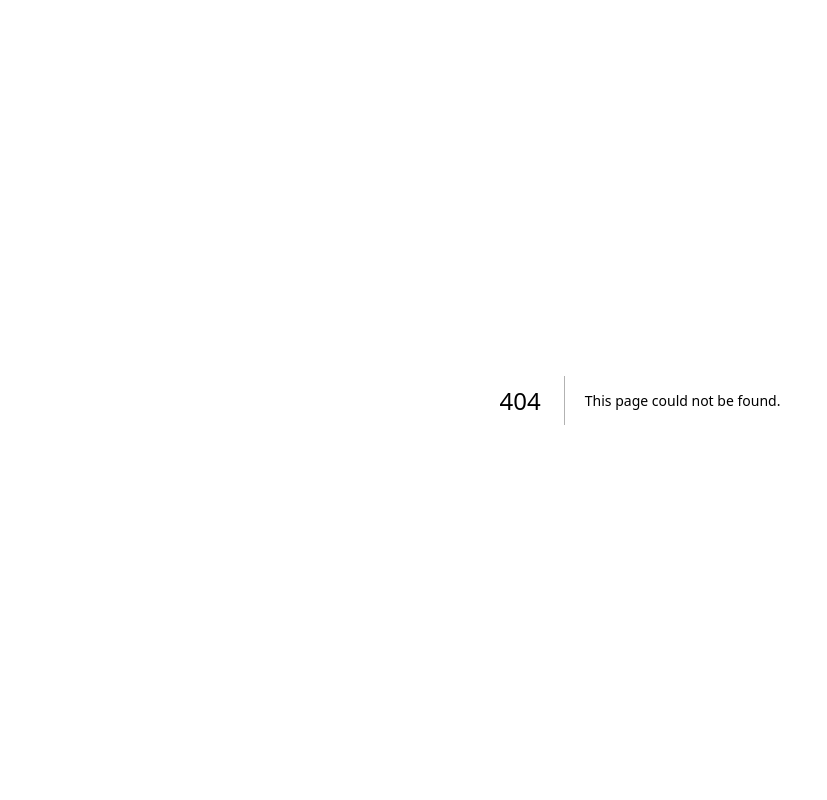
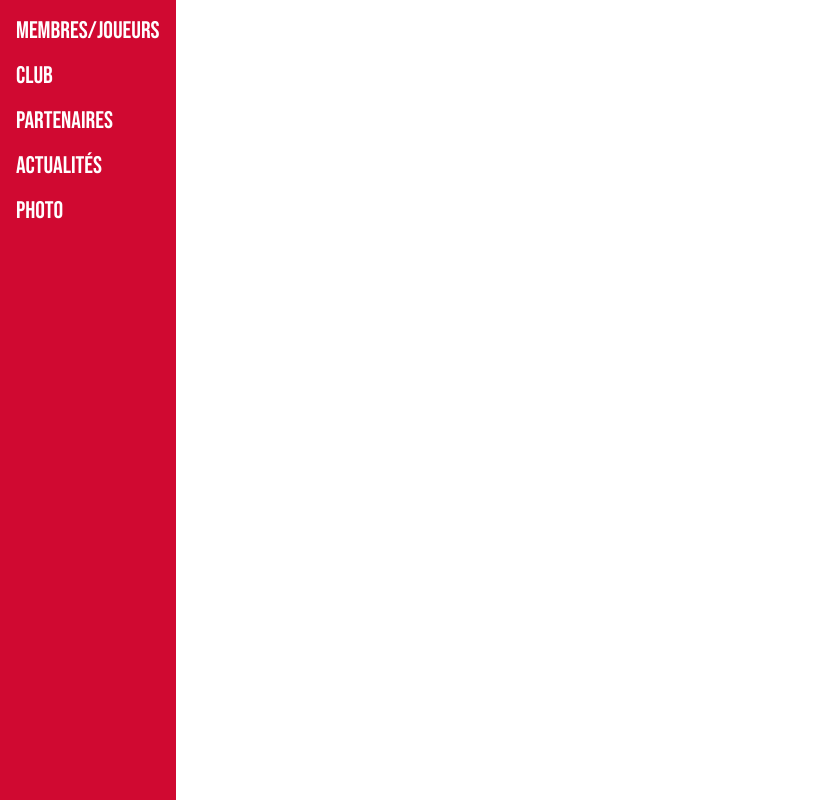
Before and after one commit to JP-Lefever/effca, a Next.js app: page /admin in a window 1280 px wide. Before the commit this address had no page. Shown: the whole page, without its empty margins (0-827 px from the left). Built offline with nearby package versions, Linux system fonts and the light colour scheme.

Commit message:
feat: add menu nav

```diff
--- a/src/app/admin/layout.tsx
+++ b/src/app/admin/layout.tsx
@@ -1,11 +1,14 @@
 import {ReactNode} from "react";
+import NavAdmin from "@/components/navigation/NavAdmin/NavAdmin";
 
 
 export default function layoutAdmin({children}: Readonly<{children: ReactNode}>) {
 
     return (
-
+        <>
+        <NavAdmin/>
         <main>{children}</main>
+        </>
     )
 
 }
--- /dev/null
+++ b/src/app/admin/page.tsx
@@ -0,0 +1,4 @@
+export default function AdminPage(){
+
+    return (<></>)
+}
--- a/src/app/globals.css
+++ b/src/app/globals.css
@@ -14,5 +14,6 @@ body{
     --white-main : #FFFFFF;
     --grey-effect : #E0E0DF;
     --black-text : #2E2E29;
-
+    --black-dark : #000000FF;
+    --padding-section : 1em;
 }
--- /dev/null
+++ b/src/assets/data/navBar/navAdmin.json
@@ -0,0 +1,40 @@
+{
+  "members": {
+    "title": "Membres/joueurs",
+    "items": [
+      "Ajouter un membre/joueur du club",
+      "ajouter une catégorie/fonction",
+      "ajouter un poste",
+      "Modifier/supprimer un membre"
+    ]
+  },
+  "club": {
+    "title": "Club",
+    "items": [
+      "Ajouter l'histoire du club",
+      "Modifier l'histoire du club"
+    ]
+  },
+  "partner": {
+    "title": "Partenaires",
+    "items": [
+      "Ajouter un partenaire",
+      "Modifier/supprimer un partenaire"
+    ]
+  },
+  "actuality": {
+    "title": "Actualités",
+    "items": [
+      "Ajouter une actualitée",
+      "Modifier/supprimer actualitée"
+    ]
+  },
+  "photo": {
+    "title": "Photo",
+    "items": [
+      "Ajouter un Album",
+      "Ajouter une photo",
+      "Modifier/supprimer photo"
+    ]
+  }
+}
--- a/src/components/navigation/NavAdmin/NavAdmin.tsx
+++ b/src/components/navigation/NavAdmin/NavAdmin.tsx
@@ -1,6 +1,43 @@
+"use client"
+import styles from "./navAdmin.module.css"
+import dataNav from "@/assets/data/navBar/navAdmin.json"
+import {useState} from "react";
+import Link from "next/link";
+
+
 export default function NavAdmin() {
 
+    const [openSection, setOpenSection] = useState<Partial<Record<keyof typeof dataNav, boolean>>>({})
+
+    const toggleSection = (key : keyof typeof dataNav) => {
+      setOpenSection((prev)=>({
+          ...prev,
+          [key] : !prev[key],
+      }))
+
+    }
+
     return (
-        <></>
+        <nav className={styles.nav}>
+            <ul>
+                {Object.entries(dataNav).map(([key,value])=>{
+                    const typeKey = key as keyof typeof dataNav;
+                    return (
+                        <li key={key}>
+                            <button className={styles.button} onClick={()=>toggleSection(typeKey)} type={"button"}>{value.title}</button>
+                            {openSection[typeKey] &&
+                            <ul>
+                                {value.items.map((item, i)=>(
+                                    <Link href={"#"} className={styles.menu} key={i}>
+                                        {item}
+                                    </Link>
+                                ))}
+                            </ul>
+                            }
+                        </li>
+                    )
+                })}
+            </ul>
+        </nav>
     )
 }
--- a/src/components/navigation/NavAdmin/navAdmin.module.css
+++ b/src/components/navigation/NavAdmin/navAdmin.module.css
@@ -0,0 +1,35 @@
+.nav {
+    background-color: var(--red-main);
+    width : fit-content;
+    padding : var(--padding-section);
+    min-height : 100vh;
+}
+.nav ul {
+    display: flex;
+    flex-direction: column;
+    gap: 1em;
+}
+.nav ul li{
+    list-style: none;
+}
+
+.button {
+    background-color: var(--red-main);
+    border : none;
+    font-family: var(--title-font), sans-serif;
+    font-size : 1.5em;
+    cursor: pointer;
+    color : var(--white-main);
+
+}
+
+.menu{
+    margin-left : var(--padding-section);
+    font-size : 1.2em;
+    text-decoration: none;
+    color : var(--black-dark);
+}
+
+.menu:hover{
+    color: var(--white-main)
+}
```
